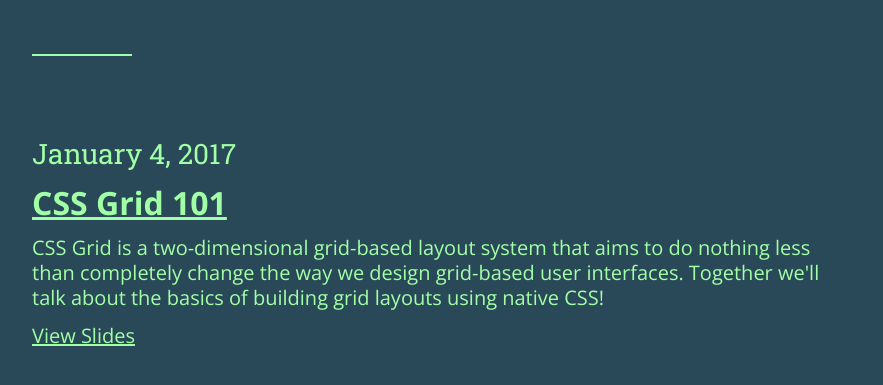
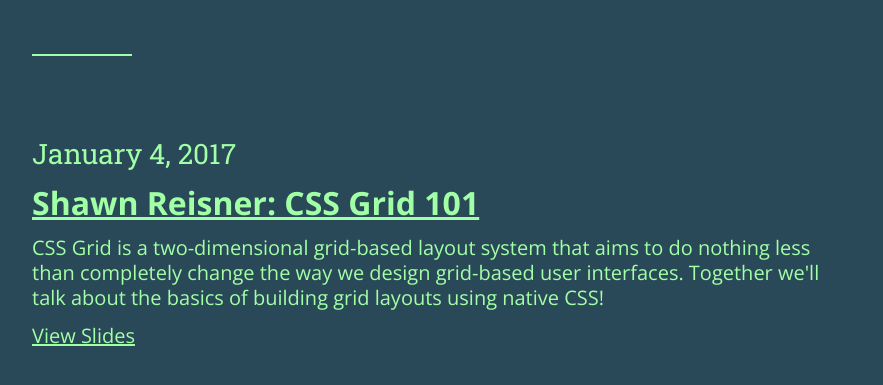
Before and after one commit to dsmfrontend/dsmfrontend.github.io, a website: page talks.html in a window 1280 px wide. Shown: the part 685-1070 px from the top of the page, without its empty margins (208-1091 px from the left). Drawn offline with nearby package versions, Linux system fonts and the light colour scheme.

Commit message:
Add author name to talk

```diff
--- a/talks.html
+++ b/talks.html
@@ -57,7 +57,7 @@
                     <h4 class="date">January 4, 2017</h4>
 
                     <div class="title">
-                        <a href="http://slides.com/shawnreisner/deck">CSS Grid 101</a>
+                        <a href="http://slides.com/shawnreisner/deck">Shawn Reisner: CSS Grid 101</a>
                     </div>
 
                     <div class="description">
```
